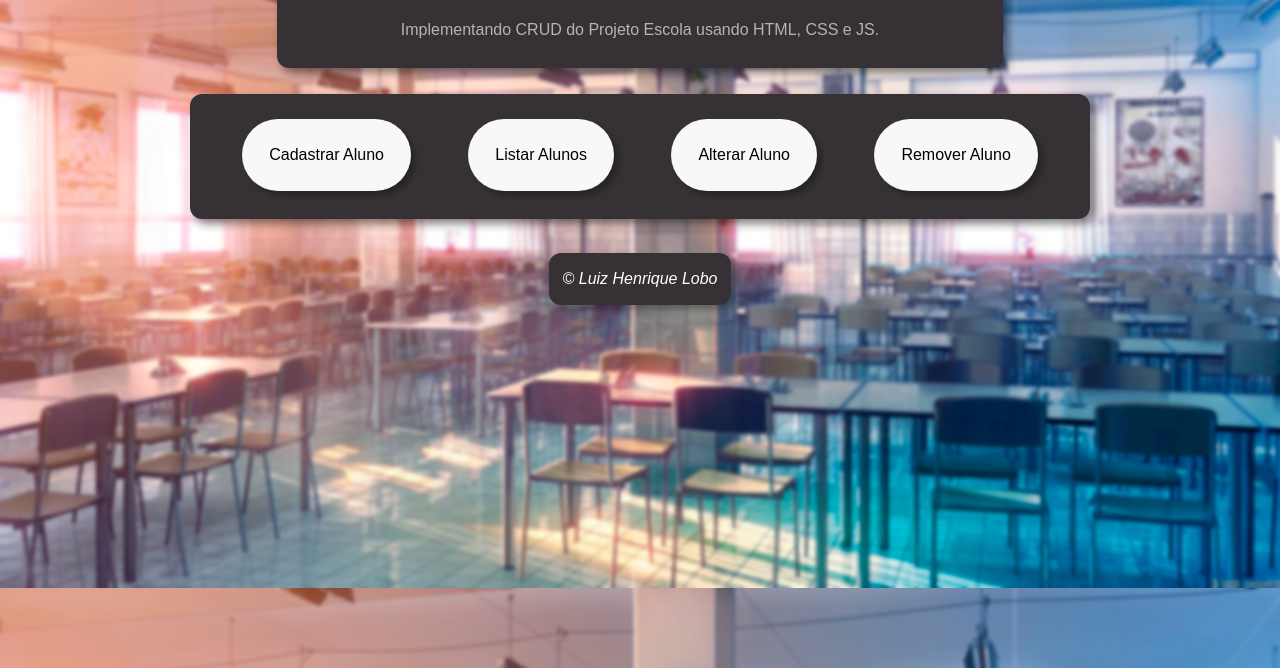
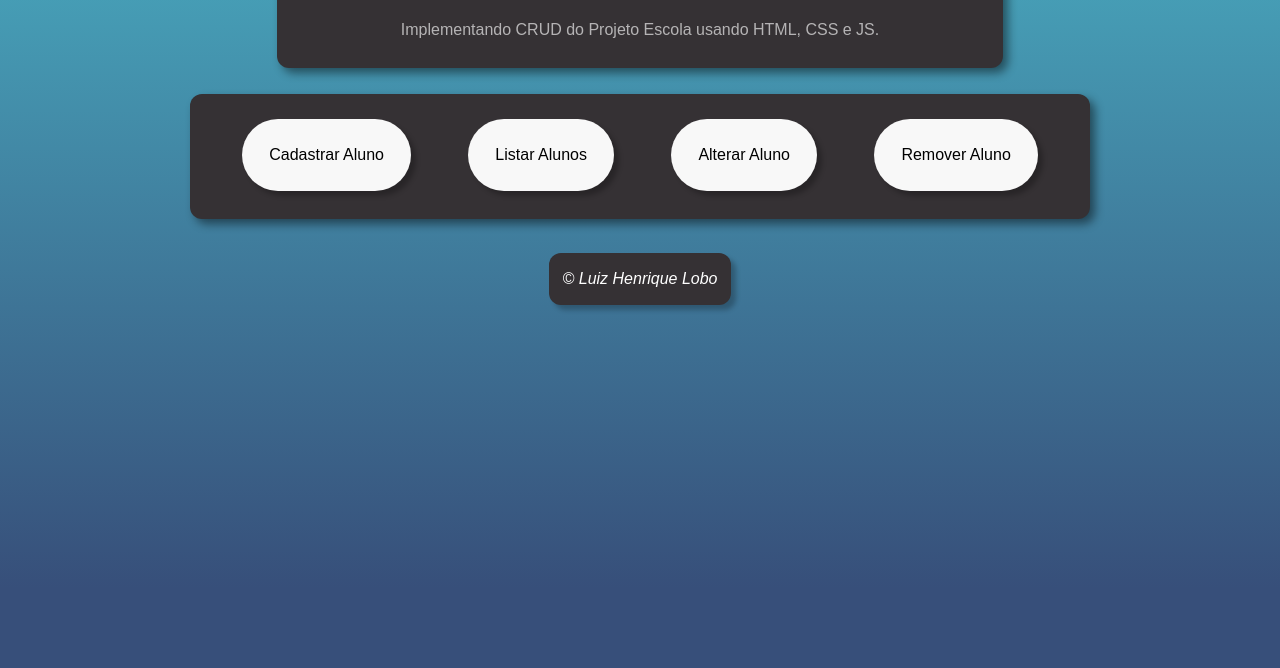
Before and after one commit to LuizHenriqueLobo1/projeto-escola-web, a plain HTML site: page index.html in a window 1280 px wide. Shown: the part 132-800 px from the top of the page. Drawn offline with Linux system fonts and the light colour scheme.

Commit message:
Atualizando imagem de background do projeto

```diff
--- a/css/style.css
+++ b/css/style.css
@@ -1,6 +1,6 @@
 body {
-    background-image: url('/img/school-image.png');
-    background-size: cover;
+    background-image: linear-gradient(0deg, #374f7a 10%, #49AEC2);
+    background-attachment: fixed;
 }
 
 header {
```
Also changed, not shown: img/school-image.png (deleted).
